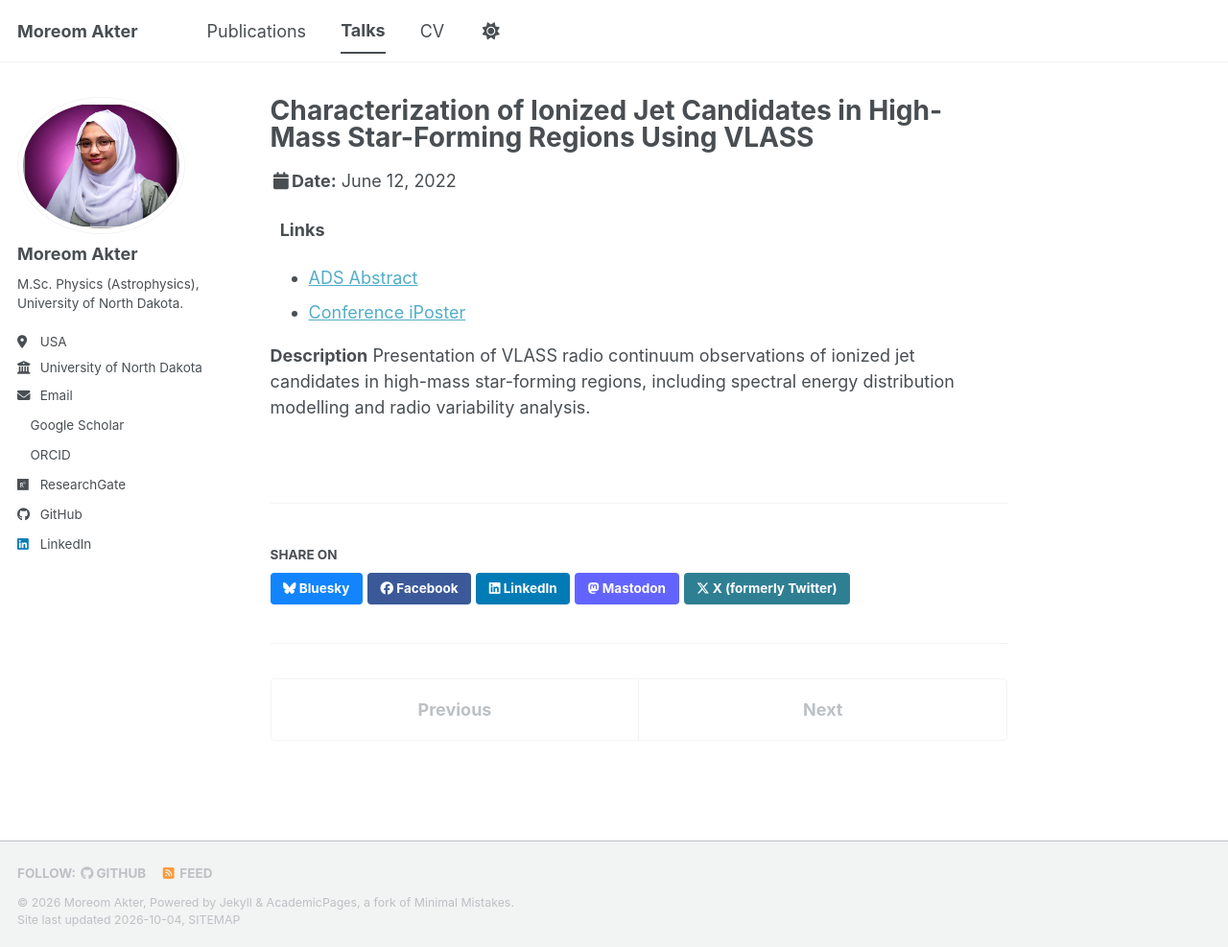
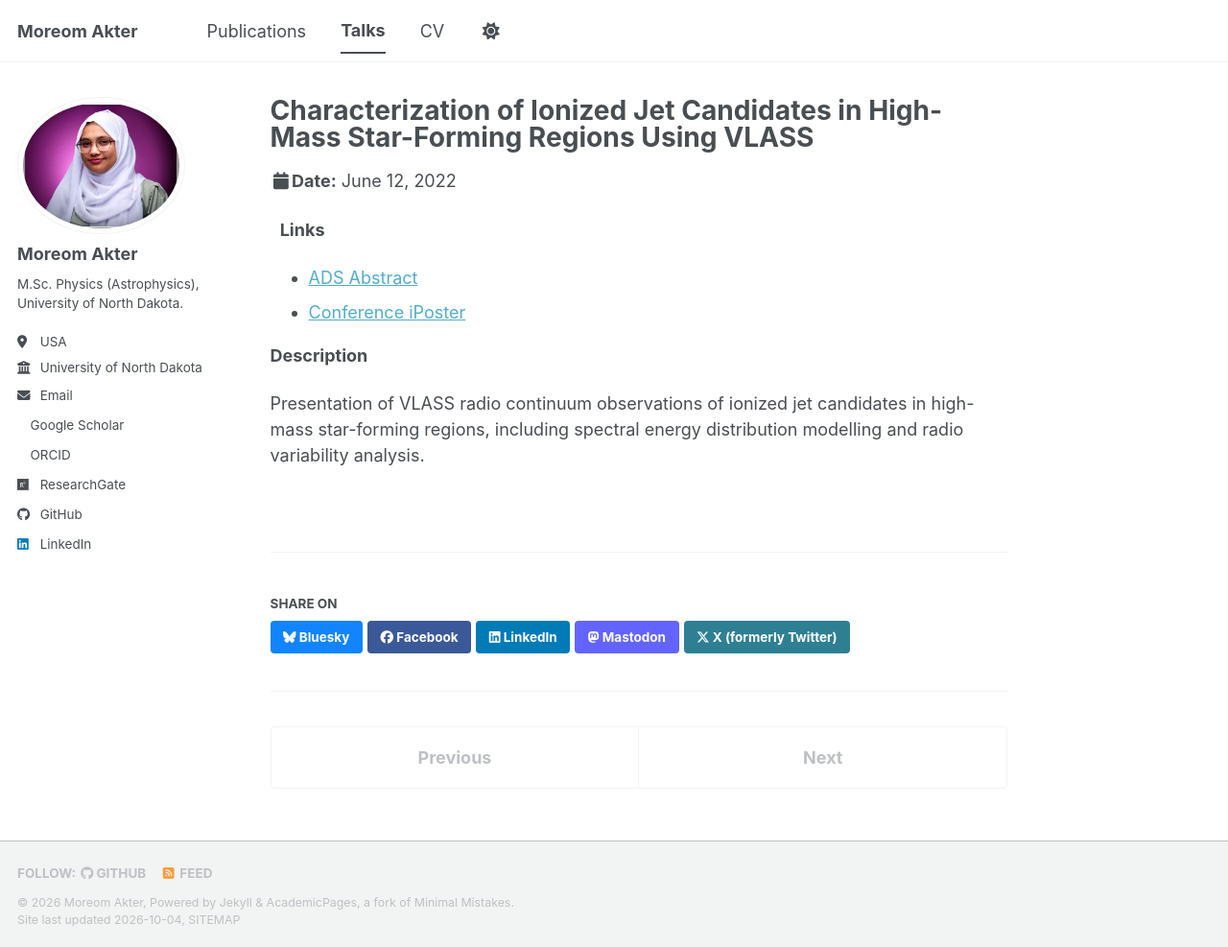
Before and after one commit to Moreom/Moreom.github.io, a Jekyll site: the page built from _talks/2022-06-12-vlass-aas.md, in a window 1280 px wide and 987 px high. Shown: the whole window at 96% size. Built offline with Jekyll 4.4.1, drawn with Linux system fonts in a browser that asks for light colours; a style sheet for code colours, icons or effects is not loaded.

Commit message:
Update 2022-06-12-vlass-aas.md

```diff
--- a/_talks/2022-06-12-vlass-aas.md
+++ b/_talks/2022-06-12-vlass-aas.md
@@ -13,6 +13,6 @@ location: "Pasadena, California, USA"
 - [ADS Abstract](https://ui.adsabs.harvard.edu/abs/2022AAS...24010517A/abstract)
 - [Conference iPoster](https://aas240-aas.ipostersessions.com/default.aspx?s=F1-96-83-74-44-0B-17-25-9D-D3-89-79-CF-85-BA-18)
 
+**Description**
 
-**Description**
 Presentation of VLASS radio continuum observations of ionized jet candidates in high-mass star-forming regions, including spectral energy distribution modelling and radio variability analysis.
```
